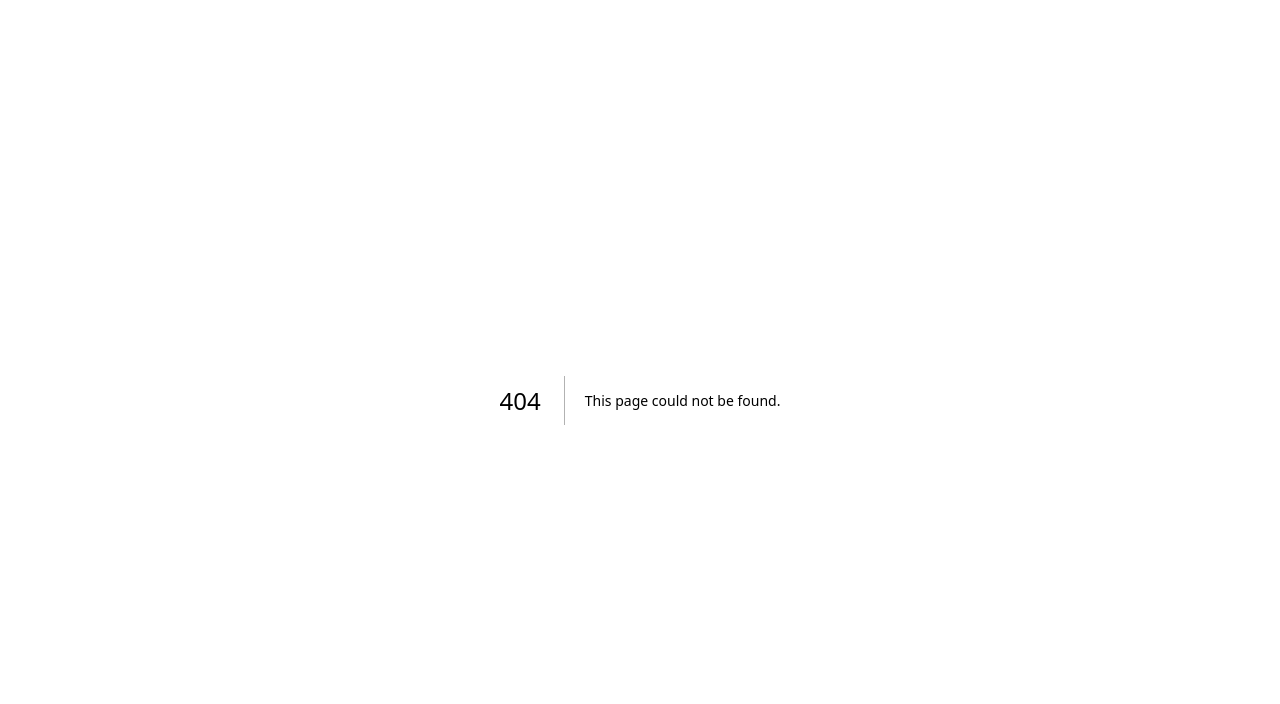
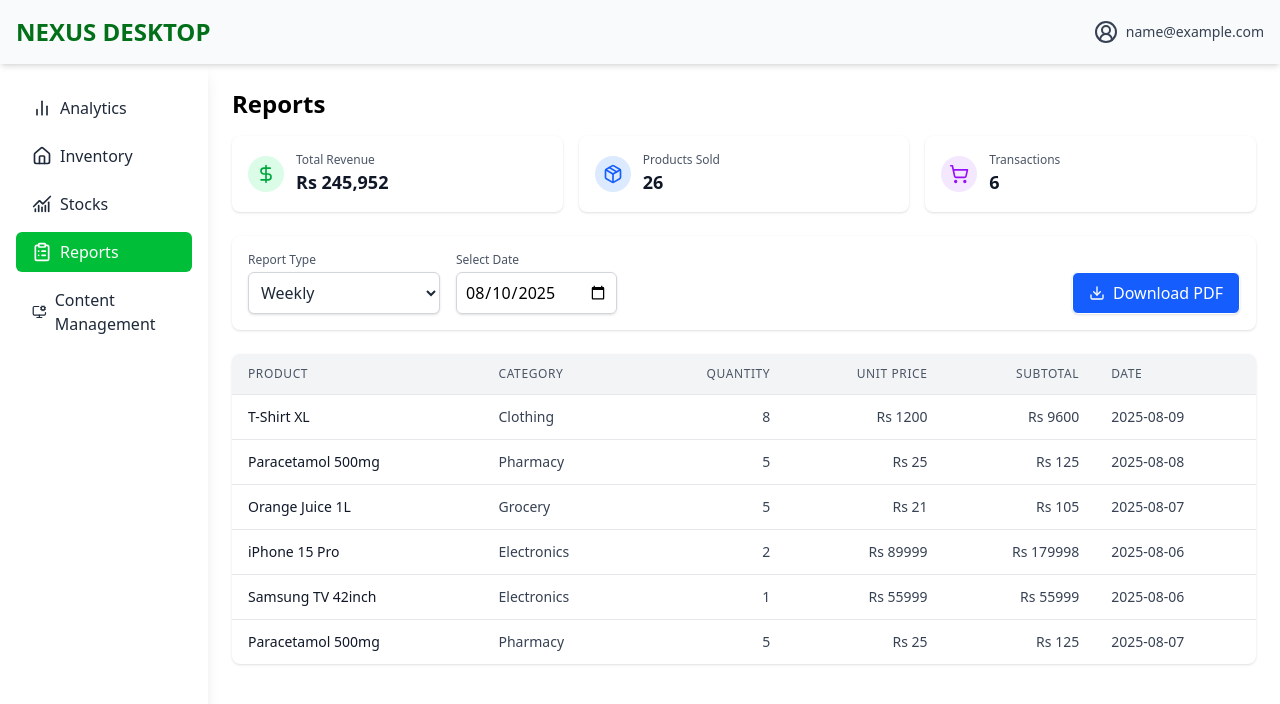
Before and after one commit to Muhammad-Junaid23/User-Admin-Cursor-AI, a Next.js app: page /admin/reports in a window 1280 px wide. Before the commit this address had no page. Shown: the top 704 px of the page. Built offline with nearby package versions, Linux system fonts and the light colour scheme; sample sign-in values are in the browser's storage.

Commit message:
added reports page

```diff
--- a/package.json
+++ b/package.json
@@ -9,6 +9,9 @@
     "lint": "next lint"
   },
   "dependencies": {
+    "date-fns": "^4.1.0",
+    "jspdf": "^3.0.3",
+    "jspdf-autotable": "^5.0.2",
     "lucide-react": "^0.525.0",
     "next": "15.4.1",
     "react": "19.1.0",
--- /dev/null
+++ b/src/app/admin/reports/page.tsx
@@ -0,0 +1,244 @@
+'use client';
+
+import { useState, useMemo } from 'react';
+import jsPDF from 'jspdf';
+import autoTable from 'jspdf-autotable';
+import { format, subDays, isWithinInterval } from 'date-fns';
+import { Download, DollarSign, Package, ShoppingCart } from 'lucide-react';
+
+// Dummy products
+const PRODUCTS = [
+  { name: 'Paracetamol 500mg', category: 'Pharmacy', price: 25 },
+  { name: 'Ibuprofen 200mg', category: 'Pharmacy', price: 18 },
+  { name: 'Orange Juice 1L', category: 'Grocery', price: 21 },
+  { name: 'Rice 5kg', category: 'Grocery', price: 150 },
+  { name: 'iPhone 15 Pro', category: 'Electronics', price: 89999 },
+  { name: 'Samsung TV 42inch', category: 'Electronics', price: 55999 },
+  { name: 'T-Shirt XL', category: 'Clothing', price: 1200 },
+  { name: 'Jeans 32', category: 'Clothing', price: 2500 },
+];
+
+// Generate dummy sales
+const generateSales = (count = 100) => {
+  const sales = [];
+  for (let i = 0; i < count; i++) {
+    const product = PRODUCTS[Math.floor(Math.random() * PRODUCTS.length)];
+    const quantity = Math.floor(Math.random() * 10) + 1;
+    const daysAgo = Math.floor(Math.random() * 60);
+    const date = subDays(new Date(), daysAgo);
+
+    sales.push({
+      id: i + 1,
+      productName: product.name,
+      category: product.category,
+      price: product.price,
+      quantity,
+      subtotal: product.price * quantity,
+      date,
+    });
+  }
+  return sales;
+};
+
+const SALES_DATA = generateSales(120);
+
+export default function ReportsPage() {
+  const [filter, setFilter] = useState('weekly');
+  const [selectedDate, setSelectedDate] = useState(format(new Date(), 'yyyy-MM-dd'));
+  const [customStart, setCustomStart] = useState('');
+  const [customEnd, setCustomEnd] = useState('');
+
+  // Filter sales
+  const filteredData = useMemo(() => {
+    const today = new Date(selectedDate);
+    let startDate: Date;
+    let endDate: Date;
+
+    if (filter === 'daily') {
+      startDate = subDays(today, 1);
+      endDate = today;
+    } else if (filter === 'weekly') {
+      startDate = subDays(today, 6);
+      endDate = today;
+    } else if (filter === 'monthly') {
+      startDate = subDays(today, 29);
+      endDate = today;
+    } else if (filter === 'custom' && customStart && customEnd) {
+      startDate = new Date(customStart);
+      endDate = new Date(customEnd);
+    } else {
+      return [];
+    }
+
+    return SALES_DATA.filter((sale) => isWithinInterval(sale.date, { start: startDate, end: endDate }));
+  }, [filter, selectedDate, customStart, customEnd]);
+
+  // Summary
+  const totalRevenue = filteredData.reduce((acc, item) => acc + item.subtotal, 0);
+  const totalProducts = filteredData.reduce((acc, item) => acc + item.quantity, 0);
+  const totalTransactions = filteredData.length;
+
+  // PDF export
+  const downloadPDF = () => {
+    const doc = new jsPDF();
+    doc.setFontSize(16);
+    doc.text('POS Sales Report', 14, 15);
+    doc.setFontSize(12);
+    doc.text(`Filter: ${filter.toUpperCase()}`, 14, 25);
+    doc.text(`Date: ${selectedDate}`, 14, 32);
+
+    doc.text(`Total Revenue: Rs ${totalRevenue.toLocaleString()}`, 14, 42);
+    doc.text(`Total Products Sold: ${totalProducts}`, 14, 49);
+    doc.text(`Total Transactions: ${totalTransactions}`, 14, 56);
+
+    const tableData = filteredData.map((item) => [
+      item.productName,
+      item.category,
+      item.quantity,
+      `Rs ${item.price}`,
+      `Rs ${item.subtotal}`,
+      format(item.date, 'yyyy-MM-dd'),
+    ]);
+
+    autoTable(doc, {
+      head: [['Product', 'Category', 'Qty', 'Unit Price', 'Subtotal', 'Date']],
+      body: tableData,
+      startY: 65,
+    });
+
+    doc.save('sales_report.pdf');
+  };
+
+  return (
+    <div className='p-6 space-y-6'>
+      <h1 className='text-2xl font-bold mb-4'>Reports</h1>
+
+      {/* Summary cards */}
+      <div className='grid grid-cols-1 sm:grid-cols-3 gap-4'>
+        <div className='flex items-center gap-3 p-4 rounded-lg shadow bg-white'>
+          <div className='p-2 rounded-full bg-green-100 text-green-600'>
+            <DollarSign className='w-5 h-5' />
+          </div>
+          <div>
+            <p className='text-xs font-medium text-gray-600'>Total Revenue</p>
+            <p className='text-lg font-bold text-gray-900'>Rs {totalRevenue.toLocaleString()}</p>
+          </div>
+        </div>
+
+        <div className='flex items-center gap-3 p-4 rounded-lg shadow bg-white'>
+          <div className='p-2 rounded-full bg-blue-100 text-blue-600'>
+            <Package className='w-5 h-5' />
+          </div>
+          <div>
+            <p className='text-xs font-medium text-gray-600'>Products Sold</p>
+            <p className='text-lg font-bold text-gray-900'>{totalProducts}</p>
+          </div>
+        </div>
+
+        <div className='flex items-center gap-3 p-4 rounded-lg shadow bg-white'>
+          <div className='p-2 rounded-full bg-purple-100 text-purple-600'>
+            <ShoppingCart className='w-5 h-5' />
+          </div>
+          <div>
+            <p className='text-xs font-medium text-gray-600'>Transactions</p>
+            <p className='text-lg font-bold text-gray-900'>{totalTransactions}</p>
+          </div>
+        </div>
+      </div>
+
+      {/* Filters */}
+      <div className='flex flex-wrap items-end gap-4 p-4 bg-white rounded-lg shadow'>
+        <div>
+          <label className='block text-xs font-medium text-gray-600 mb-1'>Report Type</label>
+          <select
+            value={filter}
+            onChange={(e) => setFilter(e.target.value)}
+            className='w-48 px-2 py-2 border border-gray-300 rounded-md bg-white text-gray-800 shadow-sm focus:ring-2 focus:ring-blue-500'
+          >
+            <option value='daily'>Daily</option>
+            <option value='weekly'>Weekly</option>
+            <option value='monthly'>Monthly</option>
+            <option value='custom'>Custom Range</option>
+          </select>
+        </div>
+
+        {filter !== 'custom' && (
+          <div>
+            <label className='block text-xs font-medium text-gray-600 mb-1'>Select Date</label>
+            <input
+              type='date'
+              value={selectedDate}
+              onChange={(e) => setSelectedDate(e.target.value)}
+              className='px-2 py-2 border border-gray-300 rounded-md shadow-sm focus:ring-2 focus:ring-blue-500'
+            />
+          </div>
+        )}
+
+        {filter === 'custom' && (
+          <div className='flex gap-2'>
+            <div>
+              <label className='block text-xs font-medium text-gray-600 mb-1'>Start</label>
+              <input
+                type='date'
+                value={customStart}
+                onChange={(e) => setCustomStart(e.target.value)}
+                className='px-2 py-2 border border-gray-300 rounded-md shadow-sm focus:ring-2 focus:ring-blue-500'
+              />
+            </div>
+            <div>
+              <label className='block text-xs font-medium text-gray-600 mb-1'>End</label>
+              <input
+                type='date'
+                value={customEnd}
+                onChange={(e) => setCustomEnd(e.target.value)}
+                className='px-2 py-2 border border-gray-300 rounded-md shadow-sm focus:ring-2 focus:ring-blue-500'
+              />
+            </div>
+          </div>
+        )}
+
+        <button
+          onClick={downloadPDF}
+          className='cursor-pointer ml-auto inline-flex items-center gap-2 px-4 py-2 rounded-md border bg-blue-600 text-white shadow hover:bg-blue-700'
+        >
+          <Download className='w-4 h-4' /> Download PDF
+        </button>
+      </div>
+
+      {/* Table */}
+      <div className='overflow-x-auto bg-white rounded-lg shadow'>
+        <table className='min-w-full divide-y divide-gray-200'>
+          <thead className='bg-gray-100'>
+            <tr>
+              <th className='px-4 py-3 text-left text-xs font-medium text-gray-600 uppercase tracking-wider'>Product</th>
+              <th className='px-4 py-3 text-left text-xs font-medium text-gray-600 uppercase tracking-wider'>Category</th>
+              <th className='px-4 py-3 text-right text-xs font-medium text-gray-600 uppercase tracking-wider'>Quantity</th>
+              <th className='px-4 py-3 text-right text-xs font-medium text-gray-600 uppercase tracking-wider'>Unit Price</th>
+              <th className='px-4 py-3 text-right text-xs font-medium text-gray-600 uppercase tracking-wider'>Subtotal</th>
+              <th className='px-4 py-3 text-left text-xs font-medium text-gray-600 uppercase tracking-wider'>Date</th>
+            </tr>
+          </thead>
+          <tbody className='divide-y divide-gray-200'>
+            {filteredData.map((item) => (
+              <tr key={item.id} className='hover:bg-gray-50'>
+                <td className='px-4 py-3 text-sm text-gray-900 font-medium'>{item.productName}</td>
+                <td className='px-4 py-3 text-sm text-gray-700'>{item.category}</td>
+                <td className='px-4 py-3 text-sm text-gray-700 text-right'>{item.quantity}</td>
+                <td className='px-4 py-3 text-sm text-gray-700 text-right'>Rs {item.price}</td>
+                <td className='px-4 py-3 text-sm text-gray-700 text-right'>Rs {item.subtotal}</td>
+                <td className='px-4 py-3 text-sm text-gray-700'>{format(item.date, 'yyyy-MM-dd')}</td>
+              </tr>
+            ))}
+            {filteredData.length === 0 && (
+              <tr>
+                <td colSpan={6} className='px-4 py-8 text-center text-sm text-gray-500'>
+                  No sales data for this period.
+                </td>
+              </tr>
+            )}
+          </tbody>
+        </table>
+      </div>
+    </div>
+  );
+}
--- a/src/components/layout/Sidebar.tsx
+++ b/src/components/layout/Sidebar.tsx
@@ -2,12 +2,13 @@
 import Link from 'next/link';
 import { usePathname } from 'next/navigation';
 import clsx from 'clsx';
-import { Home, BarChart2, MonitorCog, ChartNoAxesCombined } from 'lucide-react';
+import { Home, BarChart2, MonitorCog, ChartNoAxesCombined, ClipboardList } from 'lucide-react';
 
 const navItems = [
   { name: 'Analytics', href: '/admin/analytics', icon: BarChart2 },
   { name: 'Inventory', href: '/admin/inventory', icon: Home },
   { name: 'Stocks', href: '/admin/stocks', icon: ChartNoAxesCombined },
+  { name: 'Reports', href: '/admin/reports', icon: ClipboardList },
   { name: 'Content Management', href: '/admin/contentManagement', icon: MonitorCog },
 ];
 
```
Also changed, not shown: 1 other file (tests, documents, lock files or other folders).
